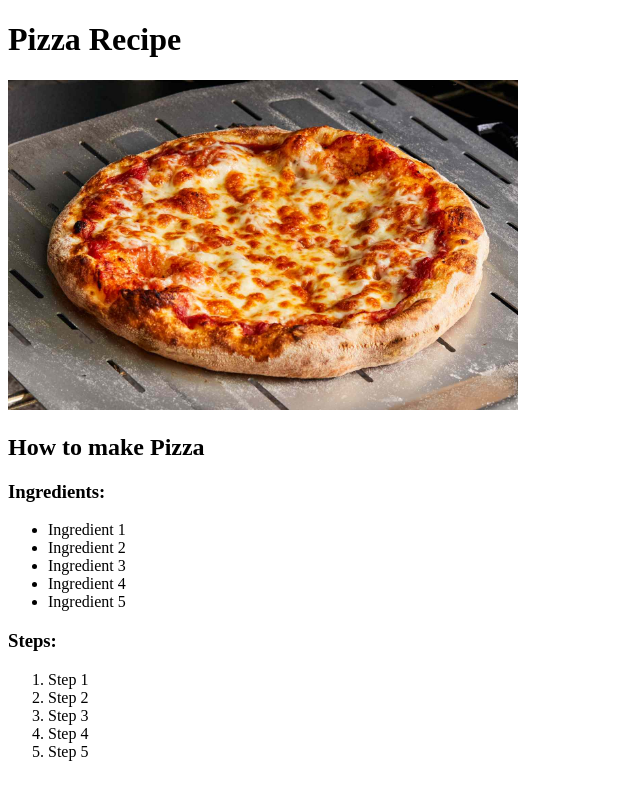
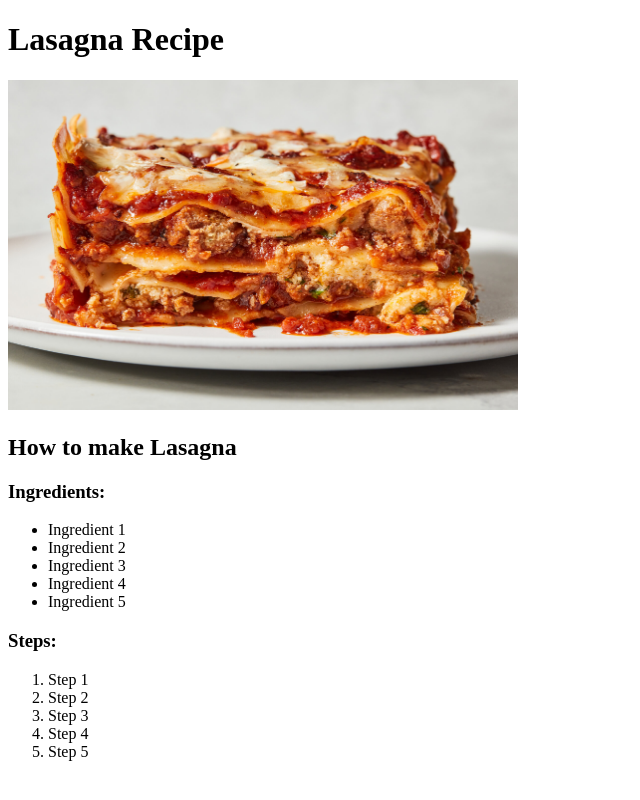
Before and after one commit to EnriqueNeyra/odin-recipes, a plain HTML site: page recipes/lasagna.html in a window 1280 px wide. Shown: the whole page, without its empty margins (0-640 px from the left). Drawn offline with Linux system fonts and the light colour scheme.

Commit message:
Pizza and Lasagna pages were mixed up

```diff
--- a/recipes/lasagna.html
+++ b/recipes/lasagna.html
@@ -6,9 +6,9 @@
     <title>Document</title>
 </head>
 <body>
-    <h1>Pizza Recipe</h1>
-    <img src="../img/pizza.jpg" alt="Lasagna on a White Plate with a White Background" height="330" width="510">
-    <h2>How to make Pizza</h2>
+    <h1>Lasagna Recipe</h1>
+    <img src="../img/lasagna.jpg" alt="Lasagna on a White Plate with a White Background" height="330" width="510">
+    <h2>How to make Lasagna</h2>
     <h3>Ingredients:</h3>
     <ul>
         <li>Ingredient 1</li>
```
Also changed, not shown: recipes/pizza.html (+2 -2 lines).
